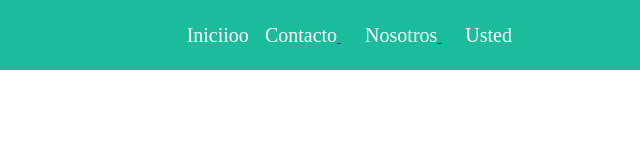
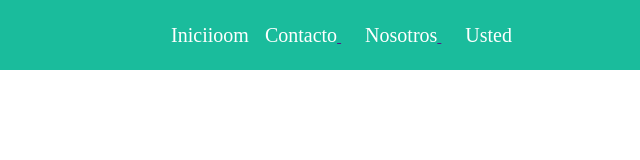
Before and after one commit to cristian33/tutohtml, a plain HTML site: page index.html in a window 1280 px wide. Shown: the full height of the page, 640-1280 px from the left. Drawn offline with Linux system fonts and the light colour scheme.

Commit message:
cambie inicio de vuelta com m

```diff
--- a/index.html
+++ b/index.html
@@ -16,7 +16,7 @@
 
 		<nav>
 			<ul>
-				<li><a href="">Iniciioo</a></li>
+				<li><a href="">Iniciioom</a></li>
 				<li><a href="">Contacto</li>
 				<li><a href="">Nosotros</li>
 				<li><a href="">Usted</li>
```
